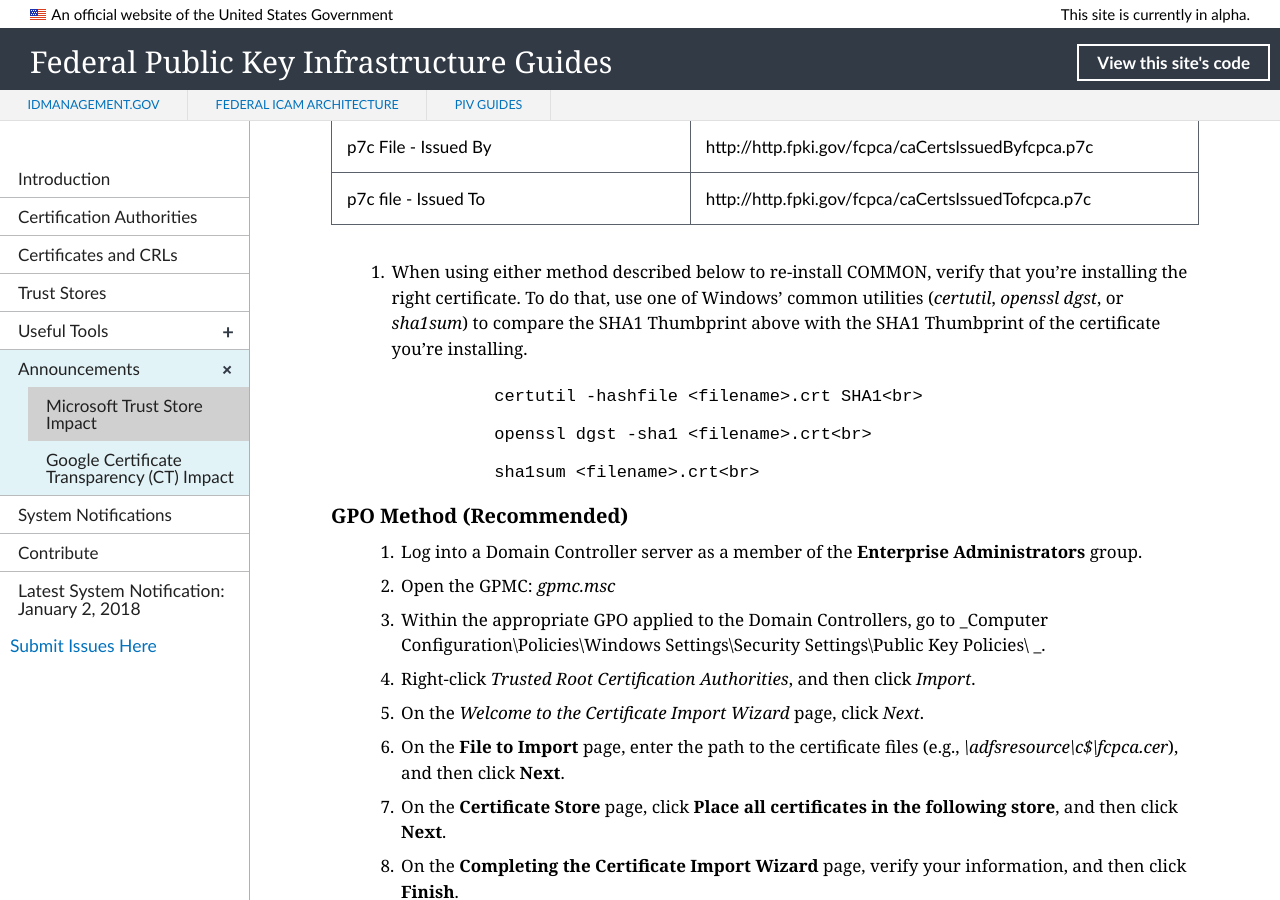
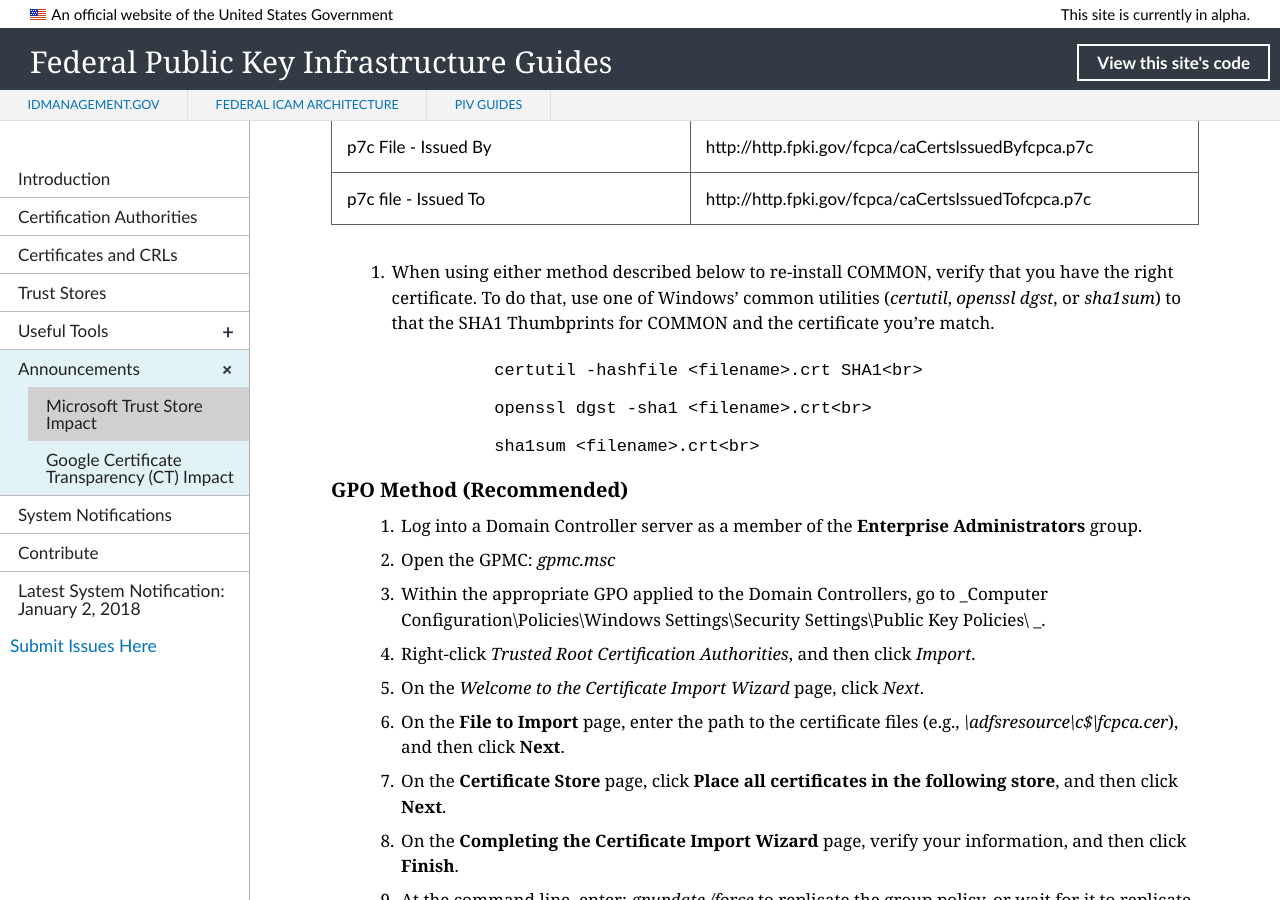
Before and after one commit to GSA/fpki-guides, a Jekyll site: the page built from _announcements/01_microsoft_constraint.md, in a window 1280 px wide and 900 px high, scrolled down 1162 px. Built offline with Jekyll 4.4.1, drawn with Linux system fonts in a browser that asks for light colours; nearby versions of some CDN libraries; library files that are not in the unit come from our copies.

Commit message:
Update 01_microsoft_constraint.md
Editorial changes

````diff
--- a/_announcements/01_microsoft_constraint.md
+++ b/_announcements/01_microsoft_constraint.md
@@ -31,7 +31,7 @@
 | p7c File - Issued By | http://http.fpki.gov/fcpca/caCertsIssuedByfcpca.p7c |
 | p7c file - Issued To | http://http.fpki.gov/fcpca/caCertsIssuedTofcpca.p7c |
 
-2. When using either method described below to re-install COMMON, verify that you're installing the right certificate. To do that, use one of Windows' common utilities (_certutil_, _openssl dgst_, or _sha1sum_) to compare the SHA1 Thumbprint above with the SHA1 Thumbprint of the certificate you're installing.
+2. When using either method described below to re-install COMMON, verify that you have the right certificate. To do that, use one of Windows' common utilities (_certutil_, _openssl dgst_, or _sha1sum_) to that the SHA1 Thumbprints for COMMON and the certificate you're match.
 
 ```
 		certutil -hashfile <filename>.crt SHA1<br>
````
